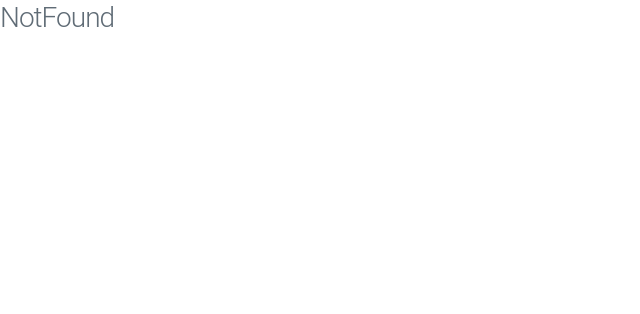
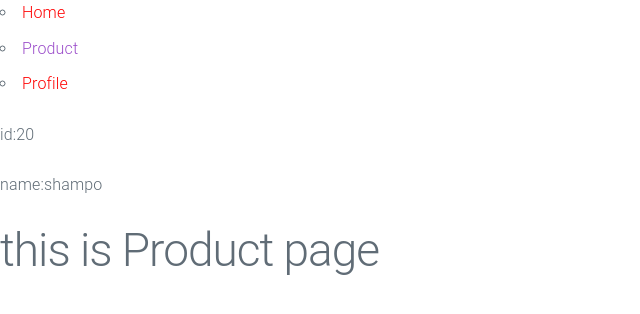
Before and after one commit to Sabibur201-Rahaman/react_hook_implement, a React (Vite) app: page /product/20/shampo in a window 1280 px wide. Shown: the top 314 px of the page, without its empty margins (0-640 px from the left). Built offline with nearby package versions, Linux system fonts and the light colour scheme.

Commit message:
applied useParams,and with css class

```diff
--- a/src/App.jsx
+++ b/src/App.jsx
@@ -13,8 +13,8 @@ function App() {
       <BrowserRouter>
       <Routes>
         <Route path="" element={<HomePage/>}/>
-        <Route path="/product" element={<Product/>}/>
-        <Route path="/profile" element={<Profile/>}/>
+        <Route path="/product/:id/:name" element={<Product/>}/>
+        <Route path="/profile/:facebookId/:whatsAppId" element={<Profile/>}/>
         <Route path="/*" element={<NotFound/>}/>
       </Routes>
       </BrowserRouter>
--- a/src/components/Menu.jsx
+++ b/src/components/Menu.jsx
@@ -6,8 +6,8 @@ function Menu() {
     <div>
       <ul>
         <li><NavLink className={({isActive})=>isActive?'activeItem':'pendingItem'} to='/'>Home</NavLink></li>
-        <li><NavLink className={({isActive})=>isActive?'activeItem':'pendingItem'}to='/product'>Product</NavLink></li>
-        <li><NavLink  className ={({isActive})=>isActive?'activeItem':'pendingItem'}to='/profile'>Profile</NavLink></li>
+        <li><NavLink className={({isActive})=>isActive?'activeItem':'pendingItem'}to='/product/20/shampo'>Product</NavLink></li>
+        <li><NavLink  className ={({isActive})=>isActive?'activeItem':'pendingItem'}to='/profile/Sabibur/Rahaman'>Profile</NavLink></li>
       </ul>
     </div>
   );
--- a/src/pages/Product.jsx
+++ b/src/pages/Product.jsx
@@ -1,9 +1,14 @@
 import React from 'react'
 import Menu from '../components/Menu'
+import { useParams } from 'react-router-dom'
 function Product() {
+  let{id,name}=useParams()
   return (
     <div>
-        <Menu/>
+      <Menu/>
+      <p>id:{id}</p>
+      <p>name:{name}</p>
+
       <h1>this is Product page</h1>
     </div>
   )
--- a/src/pages/Profile.jsx
+++ b/src/pages/Profile.jsx
@@ -1,8 +1,12 @@
 import React from 'react'
 import Menu from '../components/Menu'
+import { useParams } from 'react-router-dom'
 function Profile() {
+  let{facebookId,whatsAppId}=useParams()
   return (
     <div>
+      <p>facebookId:{facebookId}</p>
+      <p>whatsAppId:{whatsAppId}</p>
         <Menu/>
       <h1>this is profilePage</h1>
     </div>
```
